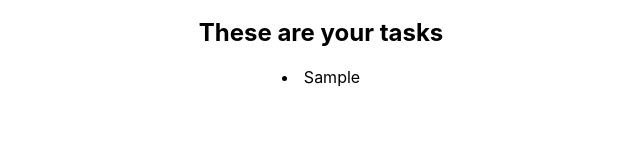
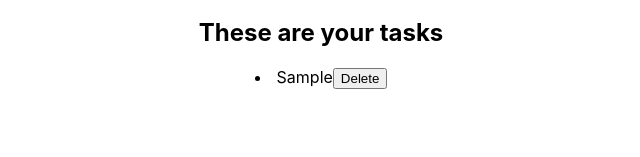
Before and after one commit to tataata/todo-app-testing, a React (Create React App) app: page / in a window 1280 px wide. Both pictures are taken after typing "Sample" into the empty fields and a click on the button "Add". Shown: the part 142-299 px from the top of the page, without its empty margins (319-959 px from the left). Built offline with nearby package versions, Linux system fonts and the light colour scheme.

Commit message:
demo: delete item and cover it with tests

```diff
--- a/src/App.js
+++ b/src/App.js
@@ -5,14 +5,22 @@ import AddItem from './AddItem';
 
 function App() {
   const [ tasks, setTasks ] = useState([])
+
   const addNewTask = (text) => {
-    setTasks([...tasks, { task: text }])
+    setTasks([...tasks, { task: text, id: (tasks.length + 1) }])
   }
+
+  const deleteTask = (id) => {
+    let remainingTasks = tasks.filter(item => item.id !== id)
+    setTasks(remainingTasks)
+  }
+
   return (
     <div className="App">
       <h1>My To Do List</h1>
+      {/* Pass the new props */}
       <AddItem addToList = {addNewTask} />
-      <List tasks = {tasks} />
+      <List tasks = {tasks} removeFromList={deleteTask} />
     </div>
   );
 }
--- a/src/List.js
+++ b/src/List.js
@@ -1,16 +1,25 @@
-
-const List = ({ tasks }) => {
+const List = ({ tasks, removeFromList }) => {
   return (
-    <div className="List" >
+    <div className="List">
       <h2>These are your tasks</h2>
-      {(tasks.length > 0) ? (
-        tasks.map((item, index) => <li id={item.id} key={index}>{item.task}</li>)
+      {tasks.length > 0 ? (
+        tasks.map((item, index) => (
+          <li id={item.id} key={index}>
+            {item.task}
+            <button
+              onClick={() => {
+                removeFromList(item.id);
+              }}
+            >
+              Delete
+            </button>
+          </li>
+        ))
       ) : (
         <p>No tasks</p>
-      )
-      }
+      )}
     </div>
   );
-}
+};
 
 export default List;
```
Also changed, not shown: 2 other files (tests, documents, lock files or other folders).
